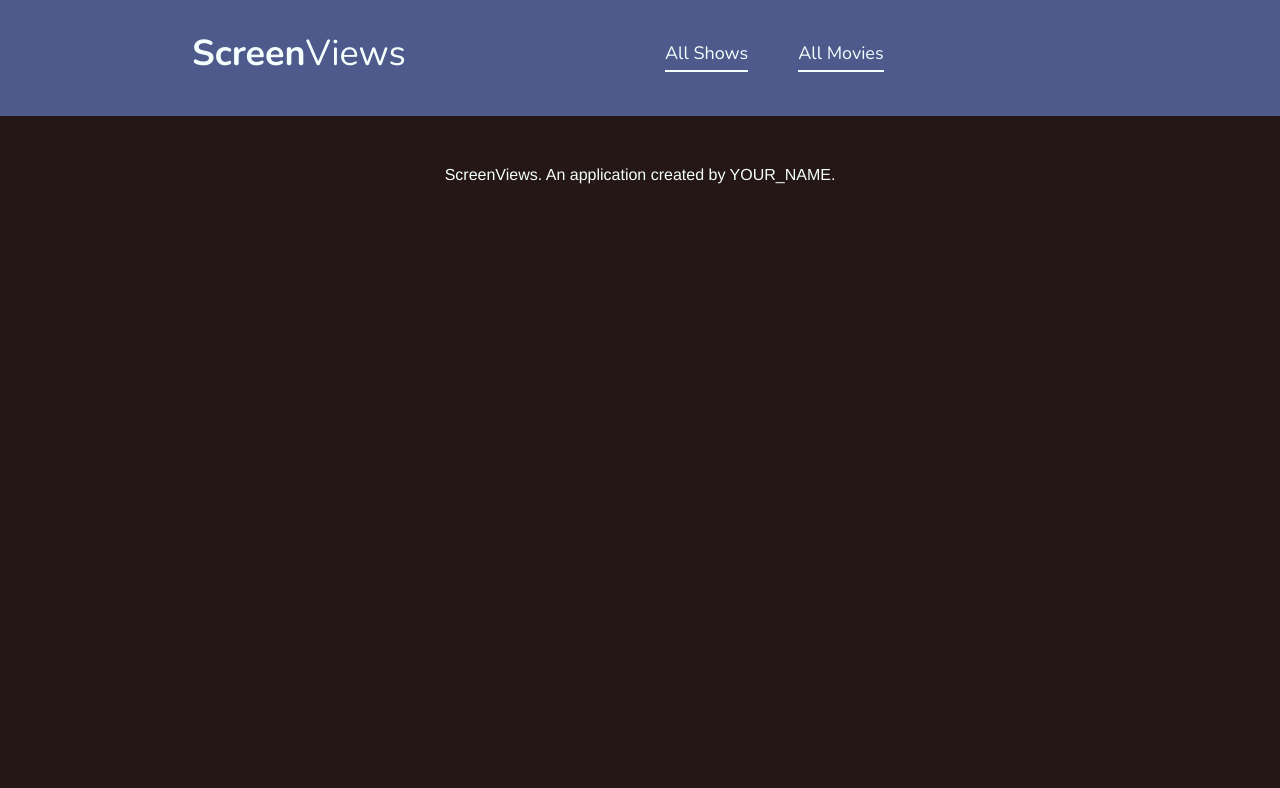
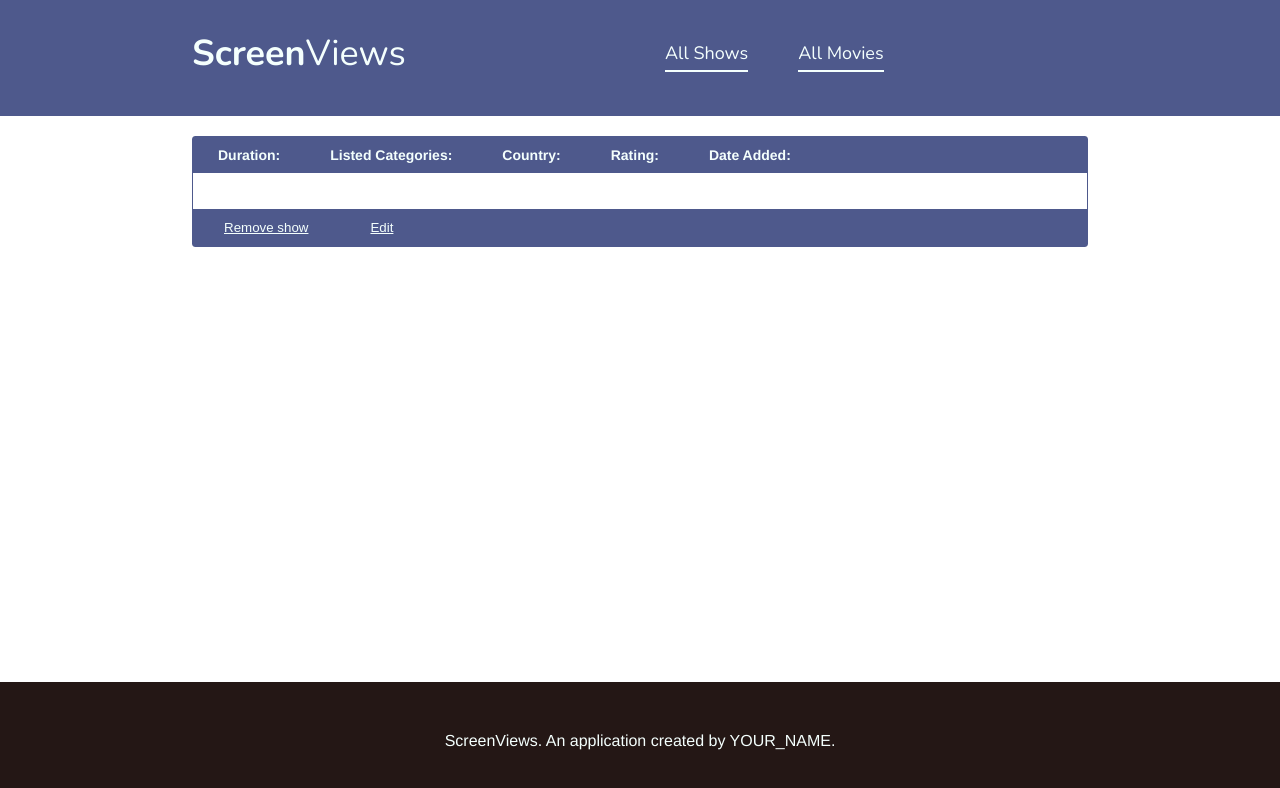
Before and after one commit to joinpursuit/8-0-react-crud-lab, a React (Create React App) app: page /movies/1 in a window 1280 px wide. Shown: the top 788 px of the page. Built offline with nearby package versions, Linux system fonts and the light colour scheme.

Commit message:
added Movie.js, movieslisting, MovieseditForm

```diff
--- a/src/App.js
+++ b/src/App.js
@@ -8,6 +8,9 @@ import Show from "./components/shows/Show";
 import ShowsEditForm from "./components/shows/ShowsEditForm";
 import ShowsIndex from "./components/shows/ShowsIndex";
 import ShowsNewForm from "./components/shows/ShowsNewForm";
+import MoviesIndex from "./components/movies/MoviesIndex";
+import Movie from "./components/movies/Movie";
+import MoviesEditForm from "./components/movies/MoviesEditForm";
 
 function App() {
   return (
@@ -20,6 +23,9 @@ function App() {
           <Route path="/shows/new" element={<ShowsNewForm />} />
           <Route path="/shows/:id" element={<Show />} />
           <Route path="/shows/:id/edit" element={<ShowsEditForm />} />
+          <Route path="/movies" element={<MoviesIndex />} />
+          <Route path="/movies/:id" element={<Movie />} />
+          <Route path="/movies/:id/edit" element={<MoviesEditForm />} />
         </Routes>
         <Footer />
       </Router>
--- a/src/api/fetch.js
+++ b/src/api/fetch.js
@@ -1,4 +1,5 @@
 // Shows
+const URL = process.env.REACT_APP_API_BASE_URL;
 
 // Create
 export function createShow(show) {
@@ -12,7 +13,7 @@ export function destroyShow(id) {
 
 // Index/Get all
 export function getAllShows() {
-  return;
+  return fetch(`${URL}/shows`).then((res) => res.json());
 }
 
 // Show/Get one
@@ -28,5 +29,5 @@ export function updateShow(id, show) {
 // Movies
 
 export function getAllMovies() {
-  return;
+  return fetch(`${URL}/movies`).then((res) => res.json());
 }
--- /dev/null
+++ b/src/components/movies/Movie.css
@@ -0,0 +1,46 @@
+.movies-movie-wrapper {
+  margin: 0 auto;
+  width: 70%;
+}
+
+.movies-movie {
+  border: 1px solid var(--primary);
+  border-radius: 3px;
+  color: var(--gray);
+  display: grid;
+  grid-template-rows: auto 1fr auto;
+}
+
+.movies-movie article {
+  padding: 10px 25px;
+}
+
+.movies-movie aside {
+  background: var(--primary);
+  color: var(--light);
+}
+
+.movies-movie aside p {
+  display: inline-block;
+  font-size: 14px;
+  margin: 10px 25px;
+  padding: 0;
+  width: auto;
+}
+
+.movies-movie aside span {
+  font-weight: bold;
+}
+
+.movies-movie aside button {
+  background: none;
+  border: none;
+  color: var(--light);
+  cursor: pointer;
+  margin: 10px 25px;
+  text-decoration: underline;
+}
+
+.movies-movie aside button:hover {
+  text-decoration: none;
+}
--- /dev/null
+++ b/src/components/movies/Movie.js
@@ -0,0 +1,55 @@
+import { useState } from "react";
+import { Link, useParams } from "react-router-dom";
+import ErrorMessage from "../errors/ErrorMessage";
+import "./Movie.css";
+
+export default function Movie() {
+  const [movie, setMovie] = useState({});
+  const [loadingError, setLoadingError] = useState(false);
+
+  const { id } = useParams();
+
+  function handleDelete() {}
+
+  return (
+    <section className="movies-movie-wrapper">
+      <h2>{movie.title}</h2>
+      <section className="movies-movie">
+        {loadingError ? (
+          <ErrorMessage />
+        ) : (
+          <>
+            <aside>
+              <p>
+                <span>Duration:</span> {movie.duration}
+              </p>
+              <p>
+                <span>Listed Categories:</span> {movie.listedIn}
+              </p>
+              <p>
+                <span>Country:</span> {movie.country}
+              </p>
+              <p>
+                <span>Rating:</span> {movie.rating}
+              </p>
+              <p>
+                <span>Date Added:</span> {movie.dateAdded}
+              </p>
+            </aside>
+            <article>
+              <p>{movie.description}</p>
+            </article>
+            <aside>
+              <button className="delete" onClick={() => handleDelete(movie.id)}>
+                Remove show
+              </button>
+              <Link to={`/movies/${id}/edit`}>
+                <button>Edit</button>
+              </Link>
+            </aside>
+          </>
+        )}
+      </section>
+    </section>
+  );
+}
--- /dev/null
+++ b/src/components/movies/MovieListings.css
@@ -0,0 +1,38 @@
+.movie {
+  border: 1px solid var(--primary);
+  border-radius: 3px;
+  color: var(--gray);
+  display: grid;
+  grid-template-rows: auto 1fr auto;
+  padding: 10px 25px;
+}
+
+.movie a {
+  border-bottom: 1px solid var(--primary);
+  color: var(--primary);
+  text-decoration: none;
+}
+
+.movie .title {
+  text-decoration: none;
+  font-variant: small-caps;
+  margin-bottom: 0;
+}
+
+.movie .description {
+  font-size: 14px;
+}
+
+.movie .details {
+  border-top: 1px solid var(--primary);
+  padding-top: 10px;
+}
+
+.movie .details p {
+  font-size: 12px;
+  margin: 0 0 5px;
+}
+
+.movie .details span {
+  font-weight: bold;
+}
--- /dev/null
+++ b/src/components/movies/MovieListings.js
@@ -0,0 +1,21 @@
+import { Link } from "react-router-dom";
+import "./MovieListings.css";
+export default function MovieListing({ movie }) {
+  return (
+    <article className="movie">
+      <h3 className="title">
+        <Link to={`/movies/${movie.id}`}>{movie.title}</Link>
+      </h3>
+      <p className="descripition">{movie.description}</p>
+      <aside className="details">
+        <p>
+          <span>Listed Categories:</span>
+          {movie.listedIn}
+        </p>
+        <p>
+          <span>Duration:</span> {movie.duration}
+        </p>
+      </aside>
+    </article>
+  );
+}
--- /dev/null
+++ b/src/components/movies/MoviesEditForm.js
@@ -0,0 +1,104 @@
+import { useState } from "react";
+
+export default function Form() {
+  const [movie, setMovie] = useState({
+    type: "",
+    title: "",
+    country: "",
+    dateAdded: "",
+    description: "",
+    duration: "",
+    listedIn: "",
+    rating: "",
+    releaseYear: "",
+  });
+
+  function handleSubmit(event) {}
+
+  function handleTextChange(event) {
+    setMovie({
+      ...movie,
+      [event.target.id]: event.target.value,
+    });
+  }
+
+  return (
+    <form onSubmit={handleSubmit}>
+      <label htmlFor="title">Title:</label>
+      <input
+        type="text"
+        id="title"
+        value={movie.title}
+        onChange={handleTextChange}
+      />
+
+      <label htmlFor="description">Description:</label>
+      <input
+        type="text"
+        id="description"
+        value={movie.description}
+        onChange={handleTextChange}
+      />
+
+      <label htmlFor="type">Type</label>
+      <input
+        type="text"
+        id="type"
+        value={movie.type}
+        onChange={handleTextChange}
+      />
+
+      <label htmlFor="rating">Rating:</label>
+      <input
+        type="text"
+        id="rating"
+        value={movie.rating}
+        onChange={handleTextChange}
+      />
+
+      <label htmlFor="listedIn">Listed in</label>
+      <input
+        type="text"
+        id="listedIn"
+        value={movie.listedIn}
+        onChange={handleTextChange}
+      />
+
+      <label htmlFor="duration">Duration</label>
+      <input
+        type="text"
+        id="duration"
+        value={movie.duration}
+        onChange={handleTextChange}
+      />
+
+      <label htmlFor="releaseYear">Release Year</label>
+      <input
+        type="text"
+        id="releaseYear"
+        value={movie.releaseYear}
+        onChange={handleTextChange}
+      />
+
+      <label htmlFor="country">Country</label>
+      <input
+        type="text"
+        id="country"
+        value={movie.country}
+        onChange={handleTextChange}
+      />
+
+      <label htmlFor="dateAdded">Date added:</label>
+      <input
+        type="text"
+        id="dateAdded"
+        value={movie.dateAdded}
+        onChange={handleTextChange}
+      />
+
+      <br />
+
+      <input type="submit" />
+    </form>
+  );
+}
--- /dev/null
+++ b/src/components/movies/MoviesIndex.css
@@ -0,0 +1,41 @@
+.movies-index-wrapper {
+  margin: 0 auto;
+  width: 70%;
+}
+
+.movies-index-wrapper label {
+  display: block;
+  width: 50%;
+  margin: auto;
+  text-align: center;
+}
+
+.movies-index {
+  display: grid;
+  gap: 15px;
+  grid-template-columns: repeat(2, 1fr);
+  margin: 20px 0;
+}
+
+button a {
+  color: var(--primary);
+  border-bottom: 2px solid var(--light);
+  font-weight: 500;
+  padding: 1em;
+  text-decoration: none;
+}
+
+@media screen and (max-width: 1000px) {
+  .shows-index-wrapper {
+    width: 90%;
+  }
+  .shows-index {
+    grid-template-columns: repeat(2, 1fr);
+  }
+}
+
+@media screen and (max-width: 800px) {
+  .shows-index {
+    grid-template-columns: 1fr;
+  }
+}
--- a/src/components/movies/MoviesIndex.js
+++ b/src/components/movies/MoviesIndex.js
@@ -1,3 +1,53 @@
+import { Link } from "react-router-dom";
+import { useState, useEffect } from "react";
+import { getAllMovies } from "../../api/fetch";
+import ErrorMessage from "../errors/ErrorMessage";
+import MovieListing from "./MovieListings";
+import "./MoviesIndex.css";
+
 export default function MoviesIndex() {
-  return <p>Movie List</p>;
+  const [movies, setMovies] = useState([]);
+  const [loadingError, setLoadingError] = useState(false);
+
+  useEffect(() => {
+    getAllMovies()
+      .then((res) => {
+        setMovies(res);
+        setLoadingError(false);
+      })
+      .catch((err) => {
+        console.log(err);
+        setLoadingError(true);
+      }, []);
+  });
+
+  return (
+    <div>
+      {loadingError ? (
+        <ErrorMessage />
+      ) : (
+        <section className="movies-index-wrapper">
+          <h2>All Movies</h2>
+          <button>
+            <Link to="/movies/new">Add a new movie</Link>
+          </button>
+          <br />
+          <label htmlFor="searchTitle">
+            Search Movies:
+            <input
+              type="text"
+              // value={searchTitle}
+              id="searchTitle"
+              // onChange={handleTextChange}
+            />
+          </label>
+          <section className="movies-index">
+            {movies.map((movie) => {
+              return <MovieListing movie={movie} key={movie.id} />;
+            })}
+          </section>
+        </section>
+      )}
+    </div>
+  );
 }
--- a/src/components/shows/ShowsIndex.js
+++ b/src/components/shows/ShowsIndex.js
@@ -1,13 +1,30 @@
 import { Link } from "react-router-dom";
+import { useState, useEffect } from "react";
 
 import ErrorMessage from "../errors/ErrorMessage";
-
 import "./ShowsIndex.css";
+import ShowListing from "./ShowListing";
+import { getAllShows } from "../../api/fetch";
 
 export default function ShowsIndex() {
+  const [loadingError, setLoadingError] = useState(false);
+  const [shows, setShows] = useState([]);
+
+  useEffect(() => {
+    getAllShows()
+      .then((res) => {
+        setShows(res);
+        setLoadingError(false);
+      })
+      .catch((err) => {
+        console.log(err);
+        setLoadingError(true);
+      });
+  }, []);
+
   return (
     <div>
-      {false ? (
+      {loadingError ? (
         <ErrorMessage />
       ) : (
         <section className="shows-index-wrapper">
@@ -27,6 +44,9 @@ export default function ShowsIndex() {
           </label>
           <section className="shows-index">
             {/* <!-- ShowListing components --> */}
+            {shows.map((show) => {
+              return <ShowListing show={show} key={show.id} />;
+            })}
           </section>
         </section>
       )}
```
